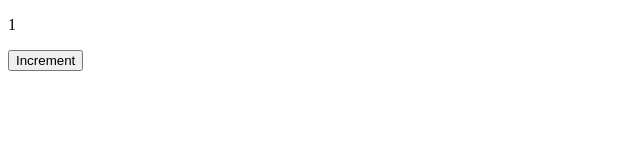
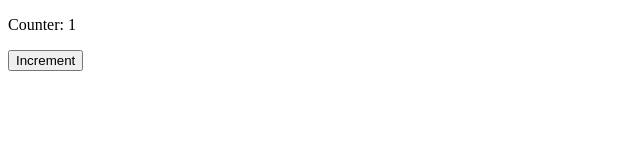
Before and after one commit to acciojob/increment-counter-sandeep18p, a website: page main.html in a window 1280 px wide. Both pictures are taken after a click on the button "Increment". Shown: the full height of the page, 0-640 px from the left. Drawn offline with Linux system fonts and the light colour scheme.

Commit message:
created a submission

```diff
--- a/main.html
+++ b/main.html
@@ -8,7 +8,7 @@
 
 <body>
 
-    <p id="counter"></p>
+    <p id="counter">0</p>
     <button id="incrementBtn">Increment</button>
     <script type="text/javascript" src="./script.js"></script>
 </script>
--- a/script.js
+++ b/script.js
@@ -1,12 +1,14 @@
-const counterParagraph = document.getElementById("counter");
-const incrementBtn = document.getElementById("incrementBtn");
-let counterValue = 0;
+// script.js
+document.addEventListener("DOMContentLoaded", function() {
+    const counterParagraph = document.getElementById("counter");
+    const incrementBtn = document.getElementById("incrementBtn");
+    let counterValue = 0;
 
-counterParagraph.textContent = `${counterValue}`;
+    counterParagraph.textContent = `Counter: ${counterValue}`;
 
-incrementBtn.addEventListener("click", function() {
-    alert(`${
-counterParagraph.textContent}`);
-    counterValue++;
-    counterParagraph.textContent = `${counterValue}`;
+    incrementBtn.addEventListener("click", function() {
+        alert(`Un-incremented value: ${counterValue}`);
+        counterValue++;
+        counterParagraph.textContent = `Counter: ${counterValue}`;
+    });
 });
```
